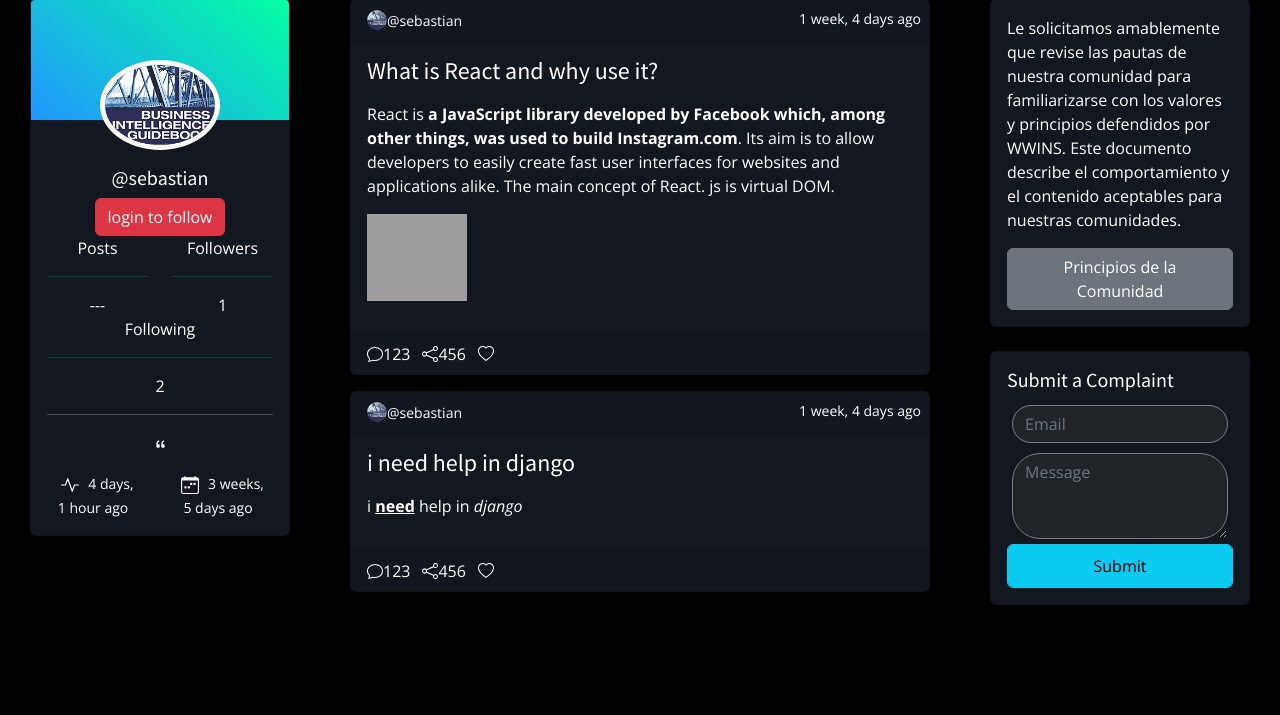
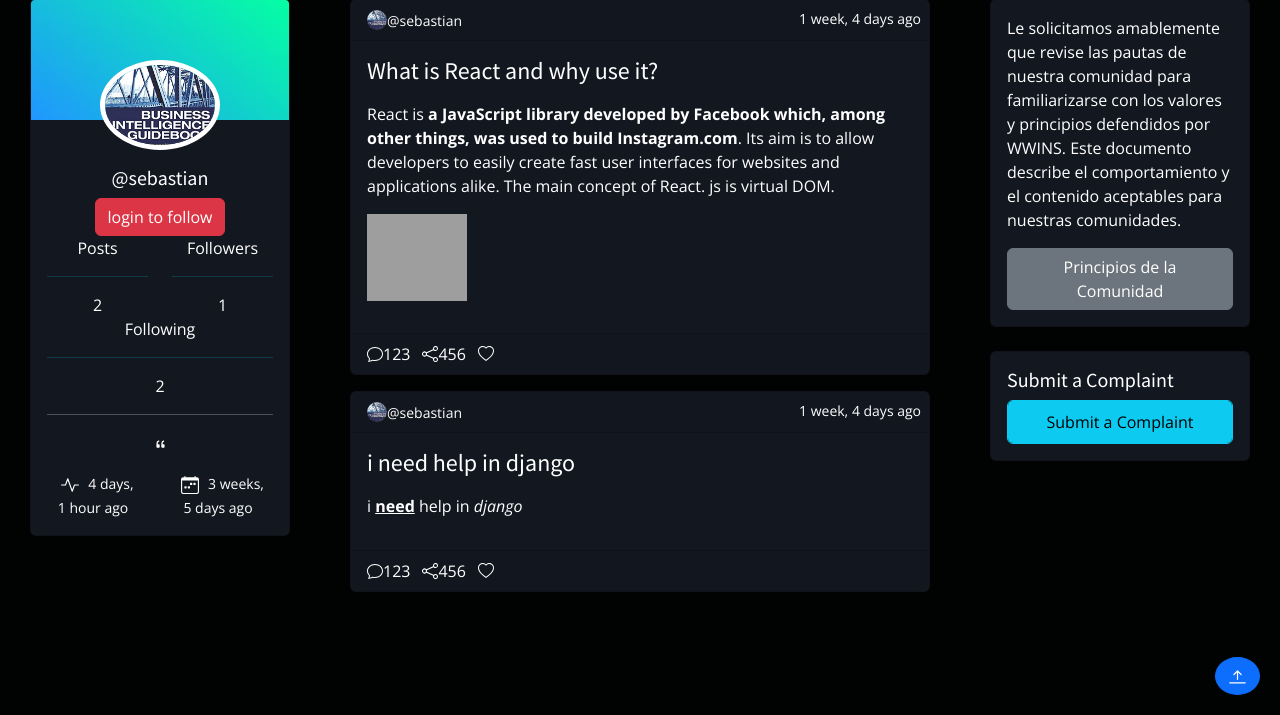
Before and after one commit to noErrdev/Django-Social-Media-Platform, a Django app: page /user_profile/1/ in a window 1280 px wide. Shown: the part 85-800 px from the top of the page. Run offline with Django 4.2, Linux system fonts and the light colour scheme; data comes from the database, SQL or seed files in the repository; both versions use the stored data as it was after the commit; some libraries are stand-ins or nearby versions; grey boxes are pictures that could not be loaded.

Commit message:
postnum and top btn

```diff
--- a/blog/views.py
+++ b/blog/views.py
@@ -9,6 +9,7 @@ from django.shortcuts import get_object_or_404
 from django.http import HttpResponseRedirect
 from django.urls import reverse
 from django.core.mail import send_mail
+from django.db.models import Count
 
 from django.template.loader import render_to_string
 from django.contrib.sites.shortcuts import get_current_site
@@ -28,7 +29,8 @@ def search_pc(request):
         searched = request.POST['searched']
         posts = PostModel.objects.filter(title__contains=searched)
         categories = Category.objects.filter(name__contains=searched)
-        users_prof = ProfileModel.objects.filter(user__username__icontains=searched)
+        users_prof = ProfileModel.objects.filter(user__username__icontains=searched).annotate(post_count=Count('user__posts'))
+
         context = {
             'searched': searched,
             'posts': posts,
@@ -40,14 +42,24 @@ def search_pc(request):
         return render(request, 'blog/search_pc.html')
 
 def home(request):
+    if request.user.is_authenticated:
+        current_user = request.user
+        user_post_count = PostModel.objects.filter(user=current_user).count()
+    else:
+        user_post_count = None
+        posts = PostModel.objects.all()
+
+
     posts = PostModel.objects.all()
     context = {
         'posts': posts,
+        'user_post_count': user_post_count,
     }
     return render(request, 'blog/home.html', context)
 
 def categories(request):
     categories = Category.objects.all()[:10]
+
     return {
         'categories': categories,
     }
@@ -168,6 +180,7 @@ def register(request):
 
 def user_profile(request, user_id):
     user = get_object_or_404(User, id=user_id)
+    user_post_count = PostModel.objects.filter(user=user).count()
 
     is_following = False
     if request.user.is_authenticated:
@@ -178,6 +191,7 @@ def user_profile(request, user_id):
         'user': user,
         'posts': posts,
         'is_following': is_following,
+        'user_post_count': user_post_count,
     }
     return render(request, 'blog/users/user_profile.html', context)
 
@@ -185,6 +199,9 @@ def user_profile(request, user_id):
 def profile(request, username):
     posts = PostModel.objects.all()
     posts = posts.filter(user=request.user)
+
+    user = request.user
+    user_post_count = PostModel.objects.filter(user=user).count()
 
     if request.method == 'POST':
         user = request.user
@@ -203,6 +220,7 @@ def profile(request, username):
         'u_form': u_form,
         'p_form': p_form,
         'posts': posts,
+        'user_post_count': user_post_count,
     }
 
     user = get_user_model().objects.filter(username=username).first()
--- a/templates/blog/base.html
+++ b/templates/blog/base.html
@@ -52,12 +52,17 @@
 </head>
 <body style="background-color: #010202;">
   <style>
+    body {
+      margin: 0;
+      padding: 0;
+    }
     .long-input {
       background-color: #010202;
       color: aliceblue;
       width: 740px;
       border-radius: 28px;
     }
+
     /* Increase the width of the input field on large screens */
     @media (min-width: 992px) {
       .long-input {
@@ -67,6 +72,7 @@
         border-radius: 28px;
       }
     }
+
     /* Decrease the width of the input field on small screens */
     @media (max-width: 768px) {
       .long-input {
@@ -76,9 +82,18 @@
         border-radius: 28px;
       }
     }
+
     .ser {
       border-radius: 28px;
     }
+
+  #back-to-top {
+      position: fixed;
+      bottom: 20px;
+      right: 20px;
+      border-radius: 50%;
+    }
+
   </style>
   <!-- ======= Header ======= -->
   <header id="header" class="header fixed-top" data-scrollto-offset="0">
@@ -126,6 +141,11 @@
     {% endif %}
     {% block contect %}{% endblock %}
   </div>
+  <button id="back-to-top" class="btn btn-primary" onclick="window.scrollTo(0, 0)">
+    <svg xmlns="http://www.w3.org/2000/svg" width="19" height="19" fill="currentColor" class="bi bi-arrow-bar-up" viewBox="0 0 16 16">
+      <path fill-rule="evenodd" d="M8 10a.5.5 0 0 0 .5-.5V3.707l2.146 2.147a.5.5 0 0 0 .708-.708l-3-3a.5.5 0 0 0-.708 0l-3 3a.5.5 0 1 0 .708.708L7.5 3.707V9.5a.5.5 0 0 0 .5.5zm-7 2.5a.5.5 0 0 1 .5-.5h13a.5.5 0 0 1 0 1h-13a.5.5 0 0 1-.5-.5z"/>
+    </svg>
+  </button>
 
   <!-- Vendor JS Files -->
   <script src="{% static 'assets/vendor/bootstrap/js/bootstrap.bundle.min.js' %}"></script>
--- a/templates/blog/home.html
+++ b/templates/blog/home.html
@@ -82,7 +82,7 @@
                             <a class="col" href="" title="9.840 Tweet">
                                 <span class="twPc-StatLabel twPc-block">Posts</span>
                                 <hr>
-                                <span class="twPc-StatValue">---</span>
+                                <span class="twPc-StatValue">{{ user_post_count }}</span>
                             </a>
                             <a class="col" href="" title="1.810 Followers">
                                 <span class="twPc-StatLabel twPc-block">Followers</span>
--- a/templates/blog/profile.html
+++ b/templates/blog/profile.html
@@ -88,7 +88,7 @@
                             <a class="col" href="" title="9.840 Tweet">
                                 <span class="twPc-StatLabel twPc-block">Posts</span>
                                 <hr>
-                                <span class="twPc-StatValue">---</span>
+                                <span class="twPc-StatValue">{{ user_post_count }}</span>
                             </a>
                             <a class="col" href="" title="1.810 Followers">
                                 <span class="twPc-StatLabel twPc-block">Followers</span>
--- a/templates/blog/search_pc.html
+++ b/templates/blog/search_pc.html
@@ -130,7 +130,7 @@
                     <h3>Subreddit</h3>
                     {% for c in categories %}
                         <a href="{{ c.get_absolute_url }}">
-                            <h5>r/<u>{{ c.name|title }}</u> (23)</h5>
+                            <h5>r/<u>{{ c.name|title }}</u></h5>
                         </a>
                     {% endfor %}
                 </div>
@@ -142,7 +142,7 @@
                                 <img src="{{ users.user.profilemodel.user_image.url }}" class="rounded-circle mr-3" width="20" height="20">
                                 <div class="d-flex flex-column">
                                     <a href="{% url 'user_profile' users.user_id %}">
-                                <small>@ {{ users.user }}</small>
+                                        <small>@ {{ users.user }} // Posts: <b>({{ users.post_count }})</b></small>
                                     </a>
                                 </div>
                             </div>
--- a/templates/blog/users/register.html
+++ b/templates/blog/users/register.html
@@ -59,6 +59,9 @@
     <span style="--i:24;"></span>
     <span style="--i:22;"></span>
     <span style="--i:18;"></span>
+    <span style="--i:22;"></span>
+    <span style="--i:18;"></span>
+    <span style="--i:22;"></span>
 </div>
 <section id="hero-animated">
     <div class="box-register">
--- a/templates/blog/users/user_profile.html
+++ b/templates/blog/users/user_profile.html
@@ -48,7 +48,6 @@
         position: relative;
         top: 1px;
     }
-
 
     .myButton {
         background-color: #0c8ba1;
@@ -110,7 +109,7 @@
                             <a class="col" href="" title="9.840 Tweet">
                                 <span class="twPc-StatLabel twPc-block">Posts</span>
                                 <hr>
-                                <span class="twPc-StatValue">---</span>
+                                <span class="twPc-StatValue">{{ user_post_count }}</span>
                             </a>
                             <a class="col" href="" title="1.810 Followers">
                                 <span class="twPc-StatLabel twPc-block">Followers</span>
@@ -130,7 +129,6 @@
                             <path
                                 d="M12 12a1 1 0 0 0 1-1V8.558a1 1 0 0 0-1-1h-1.388c0-.351.021-.703.062-1.054.062-.372.166-.703.31-.992.145-.29.331-.517.559-.683.227-.186.516-.279.868-.279V3c-.579 0-1.085.124-1.52.372a3.322 3.322 0 0 0-1.085.992 4.92 4.92 0 0 0-.62 1.458A7.712 7.712 0 0 0 9 7.558V11a1 1 0 0 0 1 1h2Zm-6 0a1 1 0 0 0 1-1V8.558a1 1 0 0 0-1-1H4.612c0-.351.021-.703.062-1.054.062-.372.166-.703.31-.992.145-.29.331-.517.559-.683.227-.186.516-.279.868-.279V3c-.579 0-1.085.124-1.52.372a3.322 3.322 0 0 0-1.085.992 4.92 4.92 0 0 0-.62 1.458A7.712 7.712 0 0 0 3 7.558V11a1 1 0 0 0 1 1h2Z" />
                         </svg>{{ request.user.profilemodel.bio }}</p>
-
                     <div class="row">
                         <div class="col">
                             <svg style="color: white;" xmlns="http://www.w3.org/2000/svg" width="18" height="18"
@@ -142,10 +140,8 @@
                         <div class="col">
                             <svg style="color: white;" xmlns="http://www.w3.org/2000/svg" width="18" height="18"
                                 fill="currentColor" class="bi bi-calendar-week" viewBox="0 0 16 16">
-                                <path
-                                    d="M11 6.5a.5.5 0 0 1 .5-.5h1a.5.5 0 0 1 .5.5v1a.5.5 0 0 1-.5.5h-1a.5.5 0 0 1-.5-.5v-1zm-3 0a.5.5 0 0 1 .5-.5h1a.5.5 0 0 1 .5.5v1a.5.5 0 0 1-.5.5h-1a.5.5 0 0 1-.5-.5v-1zm-5 3a.5.5 0 0 1 .5-.5h1a.5.5 0 0 1 .5.5v1a.5.5 0 0 1-.5.5h-1a.5.5 0 0 1-.5-.5v-1zm3 0a.5.5 0 0 1 .5-.5h1a.5.5 0 0 1 .5.5v1a.5.5 0 0 1-.5.5h-1a.5.5 0 0 1-.5-.5v-1z" />
-                                <path
-                                    d="M3.5 0a.5.5 0 0 1 .5.5V1h8V.5a.5.5 0 0 1 1 0V1h1a2 2 0 0 1 2 2v11a2 2 0 0 1-2 2H2a2 2 0 0 1-2-2V3a2 2 0 0 1 2-2h1V.5a.5.5 0 0 1 .5-.5zM1 4v10a1 1 0 0 0 1 1h12a1 1 0 0 0 1-1V4H1z" />
+                                <path d="M11 6.5a.5.5 0 0 1 .5-.5h1a.5.5 0 0 1 .5.5v1a.5.5 0 0 1-.5.5h-1a.5.5 0 0 1-.5-.5v-1zm-3 0a.5.5 0 0 1 .5-.5h1a.5.5 0 0 1 .5.5v1a.5.5 0 0 1-.5.5h-1a.5.5 0 0 1-.5-.5v-1zm-5 3a.5.5 0 0 1 .5-.5h1a.5.5 0 0 1 .5.5v1a.5.5 0 0 1-.5.5h-1a.5.5 0 0 1-.5-.5v-1zm3 0a.5.5 0 0 1 .5-.5h1a.5.5 0 0 1 .5.5v1a.5.5 0 0 1-.5.5h-1a.5.5 0 0 1-.5-.5v-1z" />
+                                <path d="M3.5 0a.5.5 0 0 1 .5.5V1h8V.5a.5.5 0 0 1 1 0V1h1a2 2 0 0 1 2 2v11a2 2 0 0 1-2 2H2a2 2 0 0 1-2-2V3a2 2 0 0 1 2-2h1V.5a.5.5 0 0 1 .5-.5zM1 4v10a1 1 0 0 0 1 1h12a1 1 0 0 0 1-1V4H1z" />
                             </svg><small style="padding: 9px;">{{ user.date_joined|naturaltime }}</small>
                         </div>
                     </div>
@@ -213,26 +209,16 @@
                     <p>Le solicitamos amablemente que revise las pautas de nuestra comunidad para familiarizarse con los
                         valores y principios defendidos por WWINS. Este documento
                         describe el comportamiento y el contenido aceptables para nuestras comunidades.</p>
-                    <button style="width: 100%;" type="button" class="btn btn-secondary">Principios de la
-                        Comunidad</button>
+                    <button style="width: 100%;" type="button" class="btn btn-secondary">Principios de la Comunidad</button>
                 </div>
             </div>
             <br>
             <div class="card">
                 <div class="card-body">
                     <h5>Submit a Complaint</h5>
-                    <form method="POST">
-                        {% csrf_token %}
-                        <div style="padding: 5px;" class="form-group">
-                            <input name="email" type="email" class="form_register form-control bg-dark text-white"
-                                id="email" placeholder="Email">
-                        </div>
-                        <div style="padding: 5px;" class="form-group">
-                            <textarea name="message" class="form_register form-control bg-dark text-white"
-                                id="complaint" placeholder="Message" rows="3"></textarea>
-                        </div>
-                        <button style="padding: 9px;" type="submit" class="form-control btn btn-info">Submit</button>
-                    </form>
+                    <a href="{% url 'complaint' %}">
+                        <button style="padding: 9px;" type="submit" class="form-control btn btn-info">Submit a Complaint</button>
+                    </a>
                 </div>
             </div>
         </div>
```
Also changed, not shown: db.sqlite3. Lines whose indentation alone changed are shown as unchanged.
